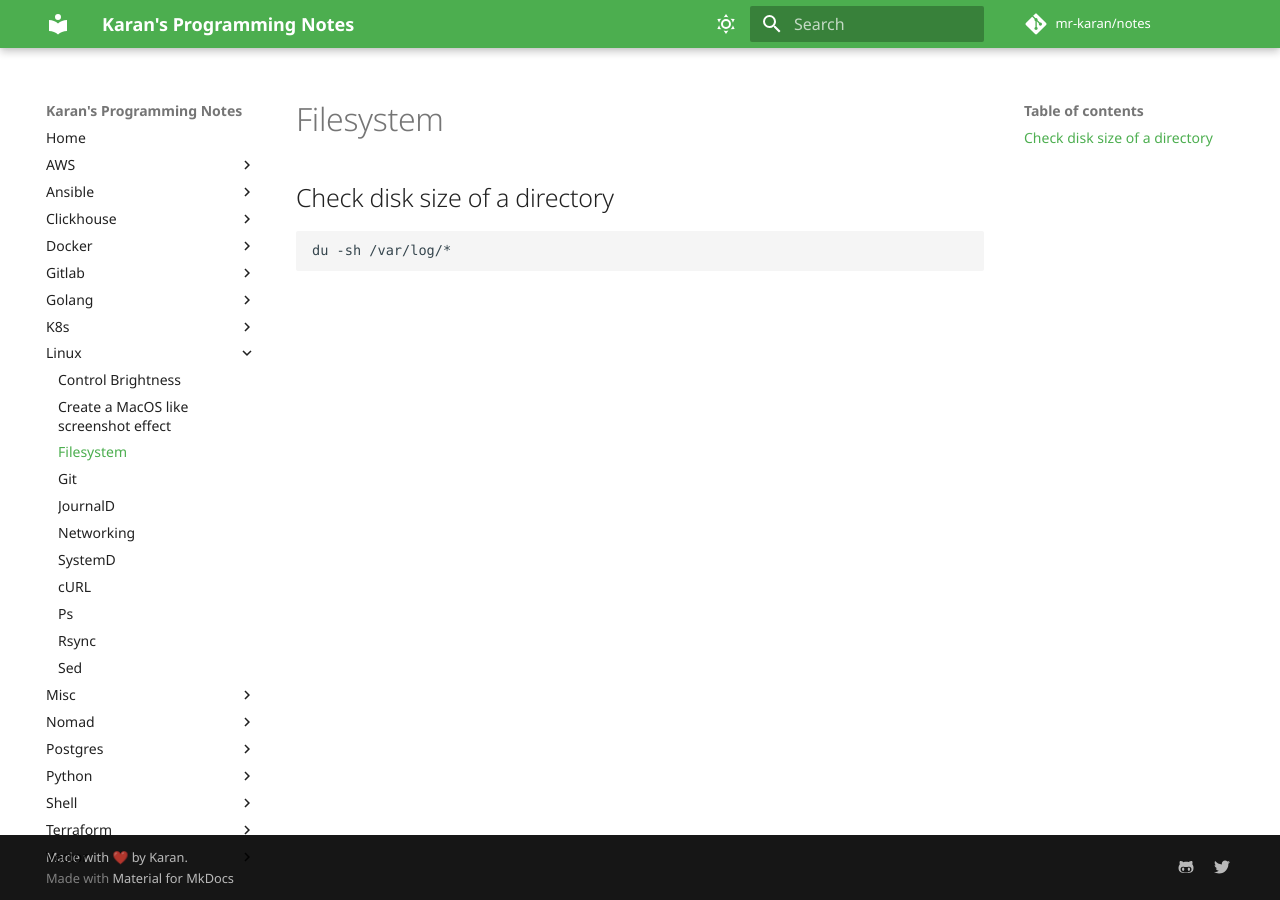
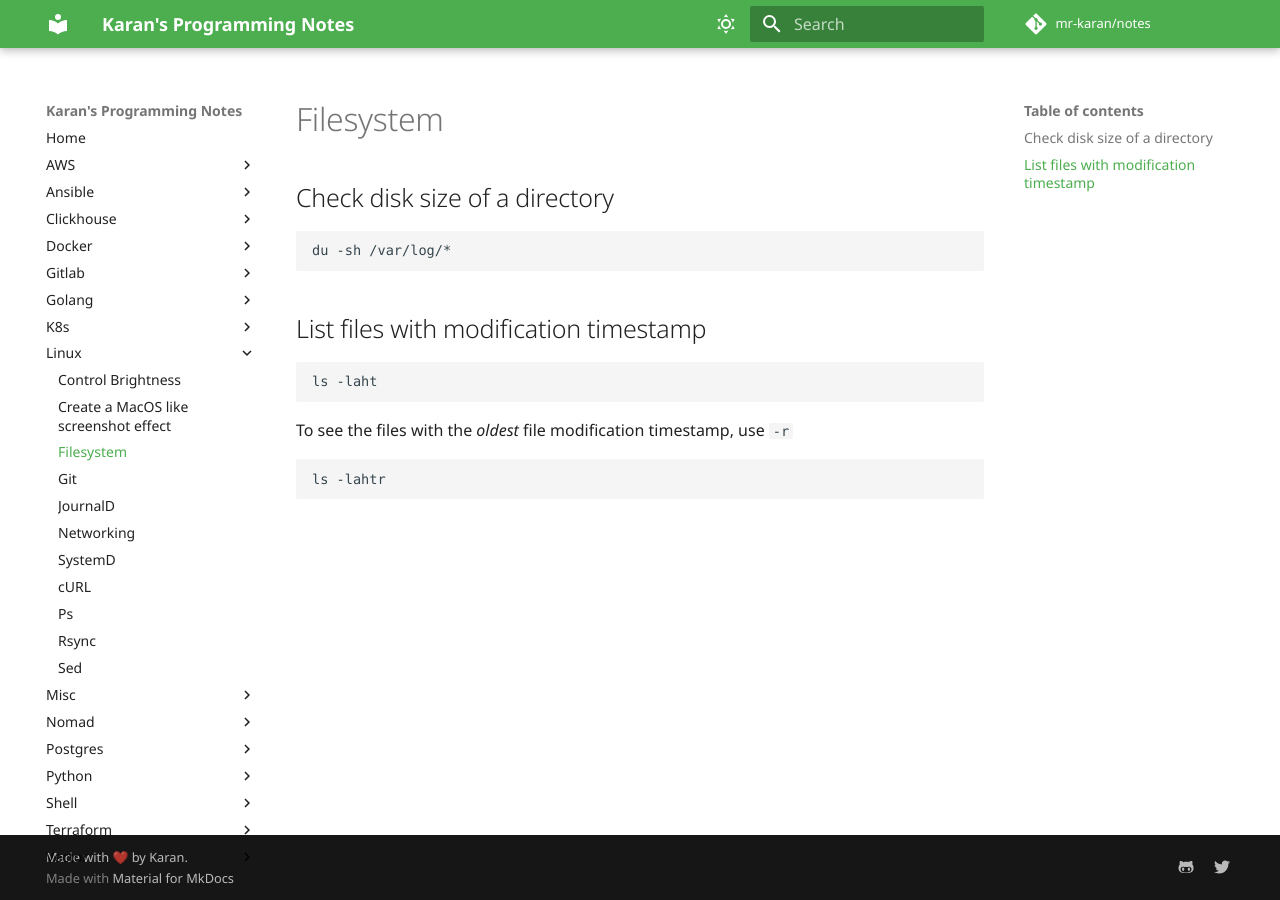
Before and after one commit to mr-karan/notes, an MkDocs documentation site: the page built from docs/Linux/Filesystem.md, in a window 1280 px wide. Built offline with MkDocs 1.6.1 and Material for MkDocs 9.7.7, drawn with Linux system fonts in a browser that asks for light colours; some web fonts are replaced; comment, search, counter and statistics services are not loaded.

Commit message:
automated push

````diff
--- a/docs/Linux/Filesystem.md
+++ b/docs/Linux/Filesystem.md
@@ -3,3 +3,15 @@
 ```bash
 du -sh /var/log/*
 ```
+
+## List files with modification timestamp
+
+```
+ls -laht
+```
+
+To see the files with the _oldest_ file modification timestamp, use `-r`
+
+```
+ls -lahtr
+```
````
Also changed, not shown: 1 other file.
